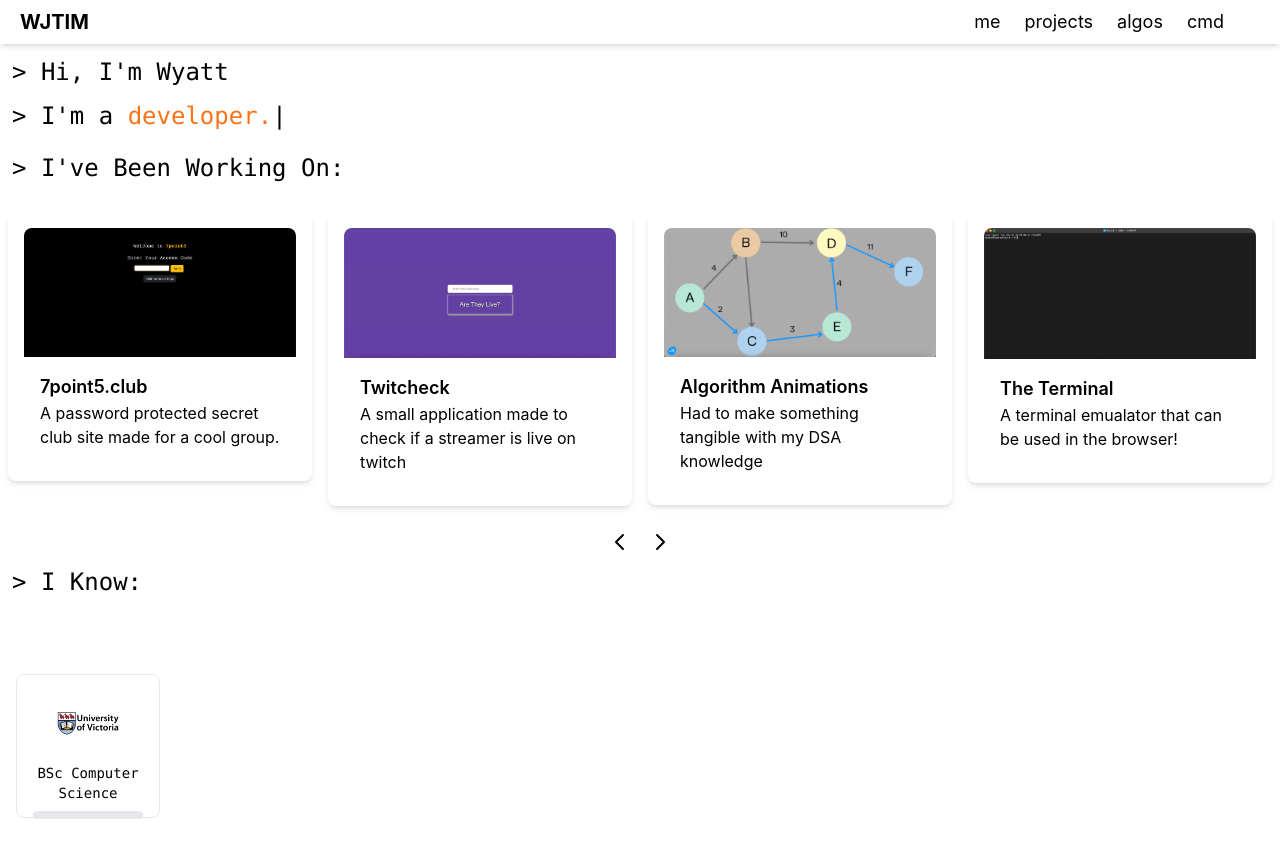
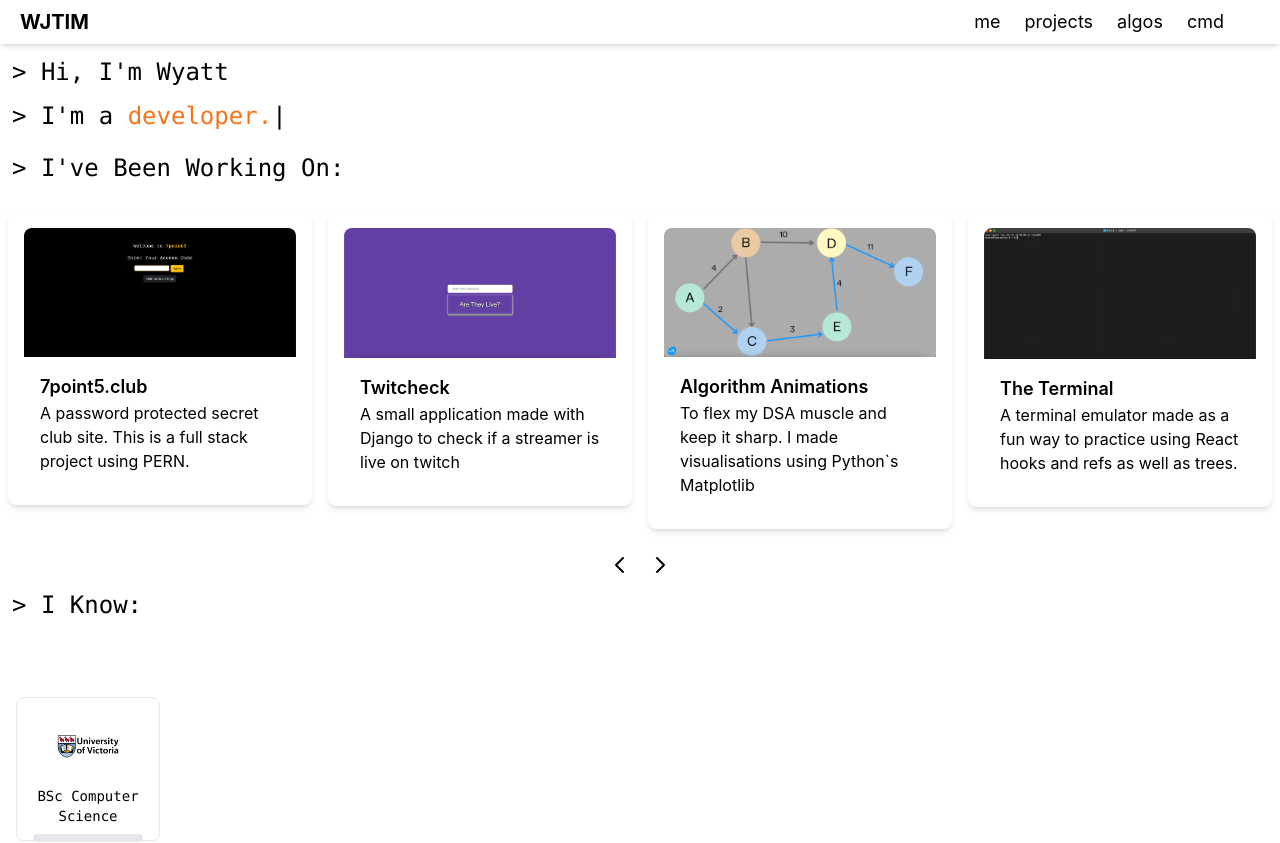
Before and after one commit to wjtim/portfolio, a React (Create React App) app: page / in a window 1280 px wide. Shown: the top 843 px of the page. Built offline with nearby package versions, Linux system fonts and the light colour scheme.

Commit message:
Small Text Changes

```diff
--- a/src/components/AboutMe.jsx
+++ b/src/components/AboutMe.jsx
@@ -7,7 +7,7 @@ const AboutMe = () => {
     <div>
     <div className="text-2xl font-mono pr-1 my-3 mx-3"> {"> Who I am:"} </div>
     <div className="text-m font-mono px-10 my-3 text-center"> I'm a <strong className='text-orange-500'>BSc Computer Science Major</strong> from the University of Victoria. </div>
-    <div className="text-m font-mono px-10 my-3 text-center"> I have a passion for development using both <strong className='text-yellow-500'>Javascript</strong> and <strong className='text-blue-500'>Python</strong>. </div>
+    <div className="text-m font-mono px-10 my-3 text-center"> I have a passion for development using both <strong className='text-yellow-500'>Javascript</strong>, <strong className='text-blue-500'>Python</strong>, and more! </div>
     <div className="text-m font-mono px-10 my-3 text-center"> My favourite thing about software development is that it allows for both a <strong className='text-orange-500'>creative</strong> and <strong className='text-orange-500'>critical thinking</strong> outlet. </div>
     <div className="text-m font-mono px-10 my-3 text-center"> I also love working with <strong className='text-orange-500'>data visualisation</strong> as well as in <strong className='text-orange-500'>accessible design</strong>. </div>
     <div className="text-2xl font-mono pr-1 my-3 mx-3"> {"> What I've been up to:"} </div>
--- a/src/components/HomePage.jsx
+++ b/src/components/HomePage.jsx
@@ -29,31 +29,31 @@ function HomePage() {
   const cards = [
     {
       title: '7point5.club',
-      description: 'A password protected secret club site made for a cool group.',
+      description: 'A password protected secret club site. This is a full stack project using PERN.',
       image: spf,
       link: "http://7point5.club"
     },
     {
       title: 'Twitcheck',
-      description: 'A small application made to check if a streamer is live on twitch',
+      description: 'A small application made with Django to check if a streamer is live on twitch',
       image: twitcheck,
       link: "https://twitcheck.wjtim.com"
     },
     {
       title: 'Algorithm Animations',
-      description: 'Had to make something tangible with my DSA knowledge ',
+      description: 'To flex my DSA muscle and keep it sharp. I made visualisations using Python`s Matplotlib',
       image: graphs,
       link: "/animations"
     },
     {
       title: 'The Terminal',
-      description: 'A terminal emualator that can be used in the browser!',
+      description: 'A terminal emulator made as a fun way to practice using React hooks and refs as well as trees.',
       image: terminal,
       link: "/terminal"
     },
     {
       title: 'This Site!',
-      description: 'A portfolio site designed to show a bit about me and my projects',
+      description: 'A React portfolio site designed to show a bit about me and my projects',
       image: portfolio,
       link: "/"
     }
```
